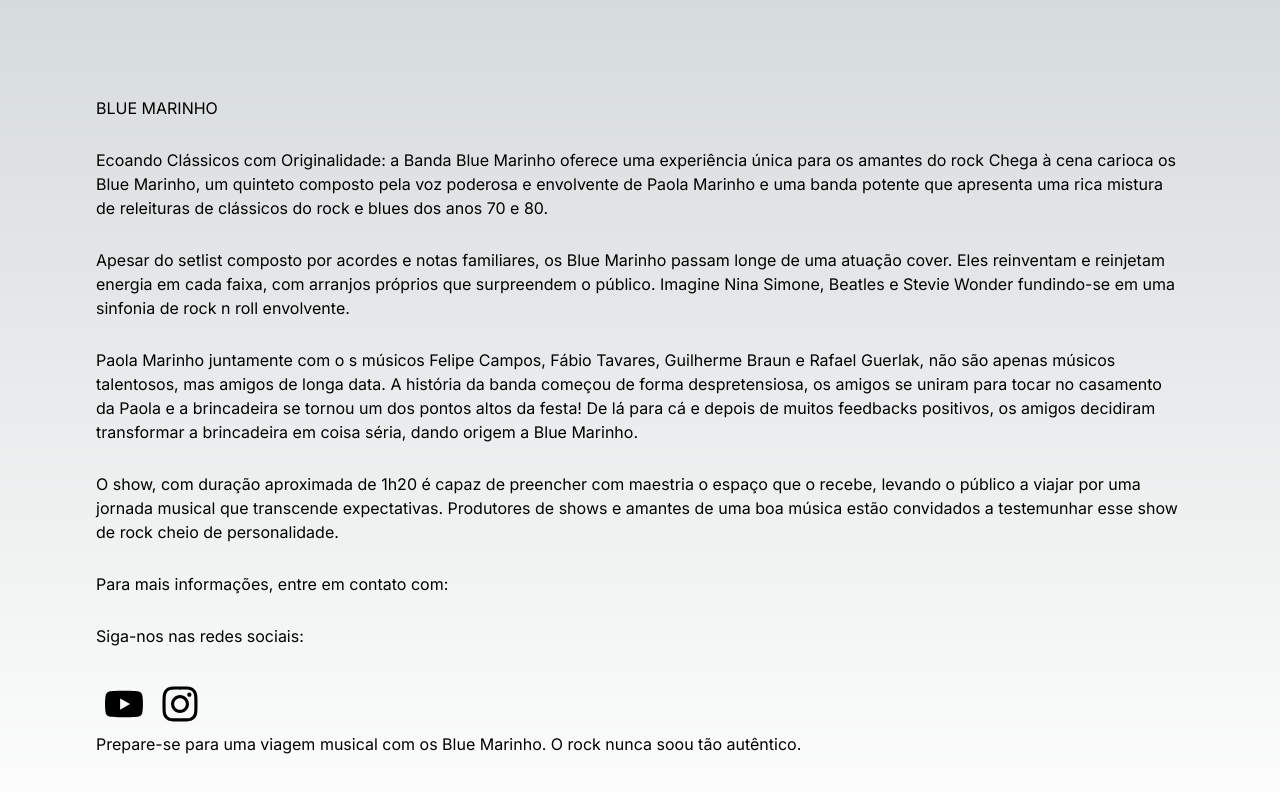
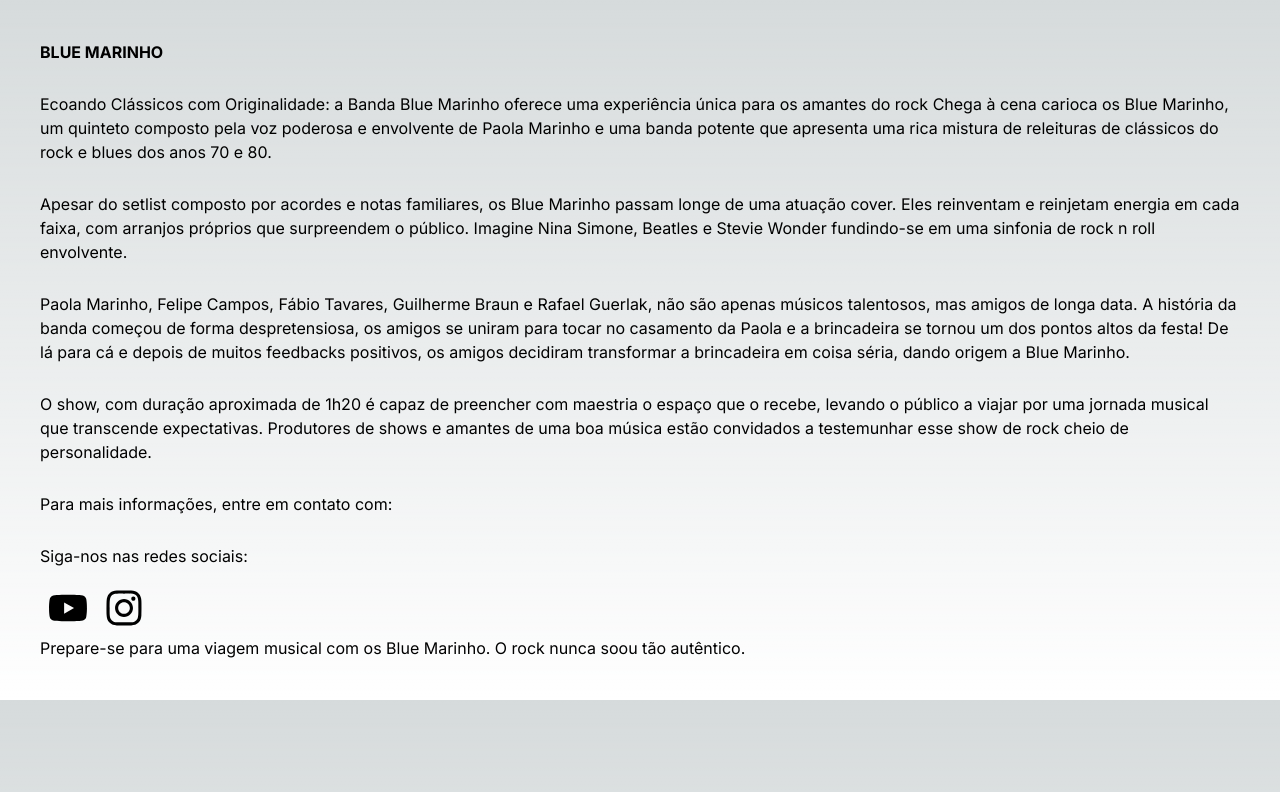
Before and after one commit to guerlak/bluemarinho, a Next.js app: page / in a window 1280 px wide. Shown: the top 792 px of the page. Built offline with nearby package versions, Linux system fonts and the light colour scheme.

Commit message:
release text fix 2

```diff
--- a/app/page.tsx
+++ b/app/page.tsx
@@ -3,10 +3,9 @@ import { FaInstagram, FaYoutube } from "react-icons/fa";
 
 export default function Home() {
   return (
-    <main className="flex min-h-screen flex-col items-center justify-between p-24">
+    <main className="p-10">
 
-      <div>
-        <h1>BLUE MARINHO</h1>
+      <h1 className="font-bold">BLUE MARINHO</h1>
 
       <p className="my-7">Ecoando Clássicos com Originalidade: a Banda Blue Marinho oferece uma experiência única para os amantes do rock
         Chega à cena carioca os Blue Marinho, um quinteto composto pela voz poderosa e envolvente de Paola Marinho e
@@ -19,7 +18,7 @@ export default function Home() {
       </p>
 
       <p className="my-7">
-          Paola Marinho juntamente com o s músicos Felipe Campos, Fábio Tavares, Guilherme Braun e Rafael Guerlak, não são apenas músicos talentosos, mas amigos de longa data.
+        Paola Marinho, Felipe Campos, Fábio Tavares, Guilherme Braun e Rafael Guerlak, não são apenas músicos talentosos, mas amigos de longa data.
         A história da banda começou de forma despretensiosa, os amigos se uniram para tocar no casamento da Paola e a brincadeira
         se tornou um dos pontos altos da festa! De lá para cá e depois de muitos feedbacks positivos, os amigos decidiram transformar a brincadeira em coisa séria,
         dando origem a Blue Marinho.
@@ -33,16 +32,14 @@ export default function Home() {
 
       <p className="my-7">Para mais informações, entre em contato com:</p>
 
-        <p className="my-7">Siga-nos nas redes sociais:</p>
+      <p className="my-3">Siga-nos nas redes sociais:</p>
       <div className="flex">
         <a href="https://www.youtube.com/@BlueMarinho" target="_blank" rel="noopener noreferrer" className="p-2"><FaYoutube size={40} /></a>
         <a href="https://www.instagram.com/bandabluemarinho/" target="_blank" rel="noopener noreferrer" className="p-2"> <FaInstagram size={40} /></a>
       </div>
 
+      <h2>Prepare-se para uma viagem musical com os Blue Marinho. O rock nunca soou tão autêntico.</h2>
 
-
-        <h2>Prepare-se para uma viagem musical com os Blue Marinho. O rock nunca soou tão autêntico.</h2>
-      </div>
     </main>
   );
 }
```
Lines whose indentation alone changed are shown as unchanged.
